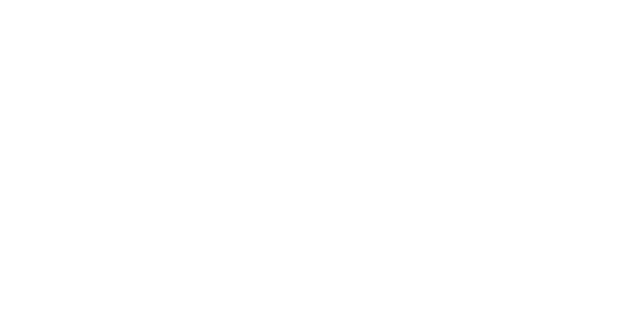
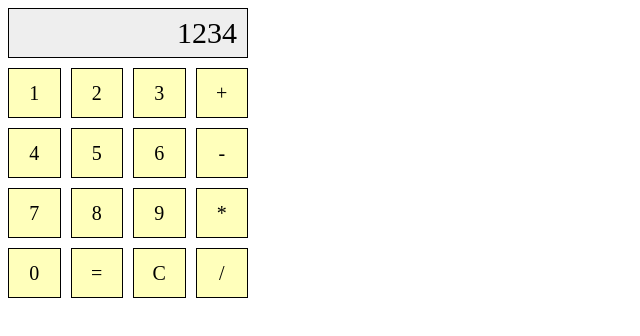
Before and after one commit to cotel557/calculator, a plain HTML site: page index.html in a window 1280 px wide. Shown: the whole page, without its empty margins (0-640 px from the left). Drawn offline with Linux system fonts and the light colour scheme.

Commit message:
Add basic calculator structure and operator functions

```diff
--- a/index.html
+++ b/index.html
@@ -9,6 +9,32 @@
   <title>Calculator</title>
 </head>
 <body>
-
+  <div class="calculator">
+    <div class="display">1234</div>
+    <div class="row">
+      <div class="key">1</div>
+      <div class="key">2</div>
+      <div class="key">3</div>
+      <div class="key">+</div>
+    </div>
+    <div class="row">
+      <div class="key">4</div>
+      <div class="key">5</div>
+      <div class="key">6</div>
+      <div class="key">-</div>
+    </div>
+    <div class="row">
+      <div class="key">7</div>
+      <div class="key">8</div>
+      <div class="key">9</div>
+      <div class="key">*</div>
+    </div>
+    <div class="row">
+      <div class="key">0</div>
+      <div class="key">=</div>
+      <div class="key">C</div>
+      <div class="key">/</div>
+    </div>
+  </div>
 </body>
 </html>
--- a/script.js
+++ b/script.js
@@ -0,0 +1,19 @@
+function add(a, b) {
+  return a + b;
+}
+
+function sub(a, b) {
+  return a - b;
+}
+
+function mul(a, b) {
+  return a * b;
+}
+
+function div(a, b) {
+  return a / b;
+}
+
+function operate(a, b, operator) {
+  return operator(a, b);
+}
--- a/style.css
+++ b/style.css
@@ -0,0 +1,35 @@
+.calculator {
+  width: 240px;
+  display: flex;
+  flex-direction: column;
+  gap: 10px;
+}
+
+.row {
+  display: flex;
+  gap: 10px;
+}
+
+.display {
+  height: 50px;
+  padding: 0 10px;
+  border: black solid 1px;
+  box-sizing: border-box;
+  background-color: #EEEEEE;
+  display: flex;
+  justify-content: right;
+  align-items: center;
+  font-size: 30px;
+}
+
+.key {
+  height: 50px;
+  border: black solid 1px;
+  box-sizing: border-box;
+  background-color: #FFFFBB;
+  flex: 1 0 0;
+  display: flex;
+  justify-content: center;
+  align-items: center;
+  font-size: 20px;
+}
```
